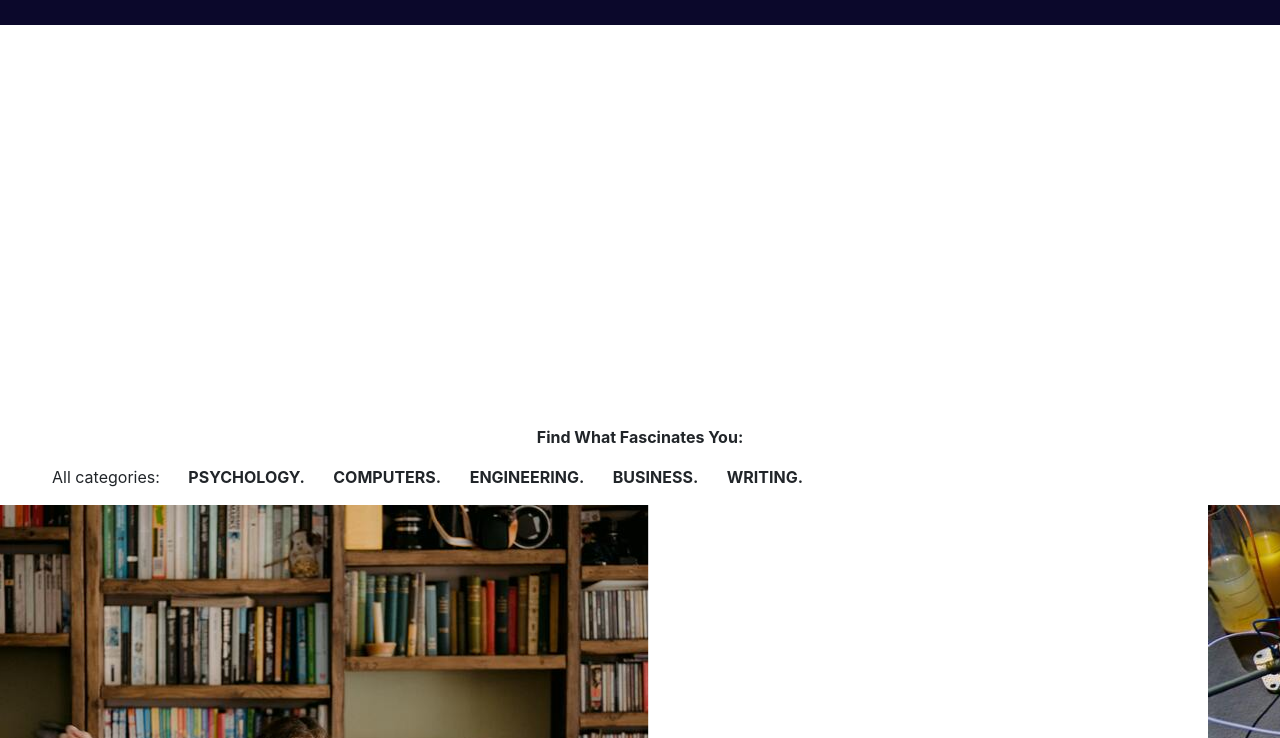
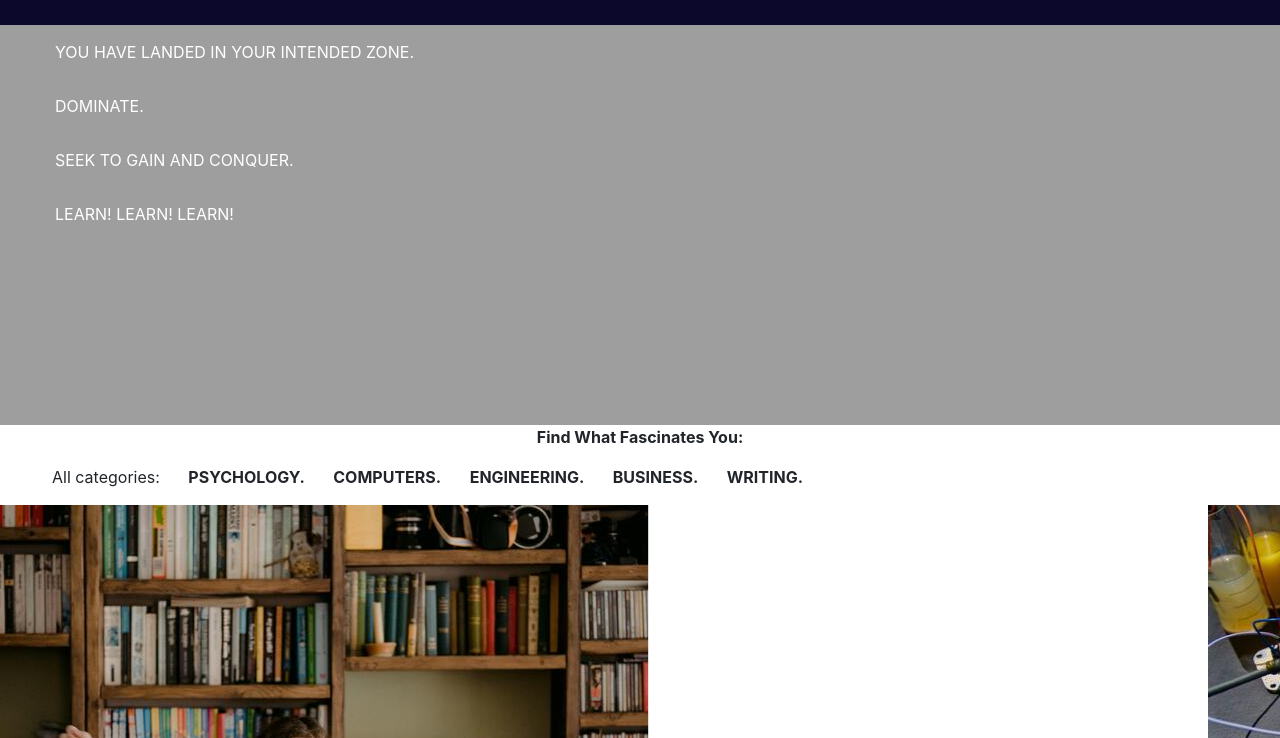
Before and after one commit to Barnabas27/Open-resource, a plain HTML site: page index.html in a window 1280 px wide. Shown: the part 62-800 px from the top of the page. Drawn offline with nearby package versions, Linux system fonts and the light colour scheme; the site is published under a folder, as on GitHub Pages, so addresses that start at the root find nothing.

Commit message:
fixed background image in index page

```diff
--- a/home.css
+++ b/home.css
@@ -39,7 +39,7 @@ padding: 40px;
     }
 
 #div {
-    background-image: url('/image/windows-domkevcg94s-unsplash.jpg');
+    background-image: url('./image/windows-domkevcg94s-unsplash.jpg');
     background-size: cover;
     background-position: center;
     background-repeat: no-repeat;
```
